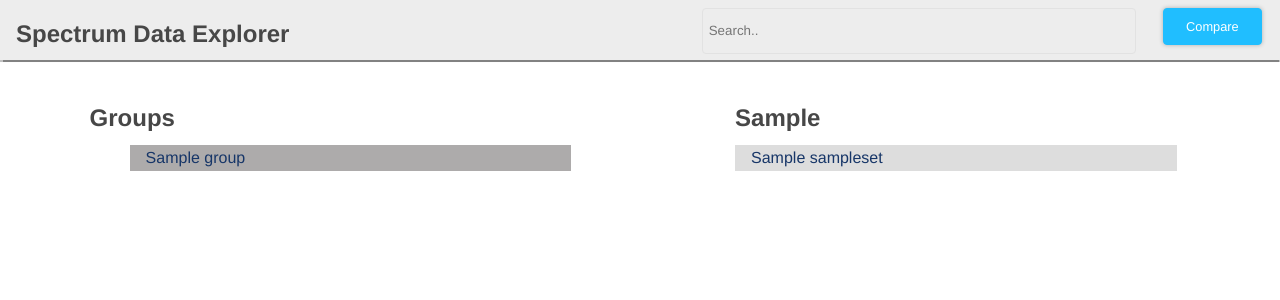
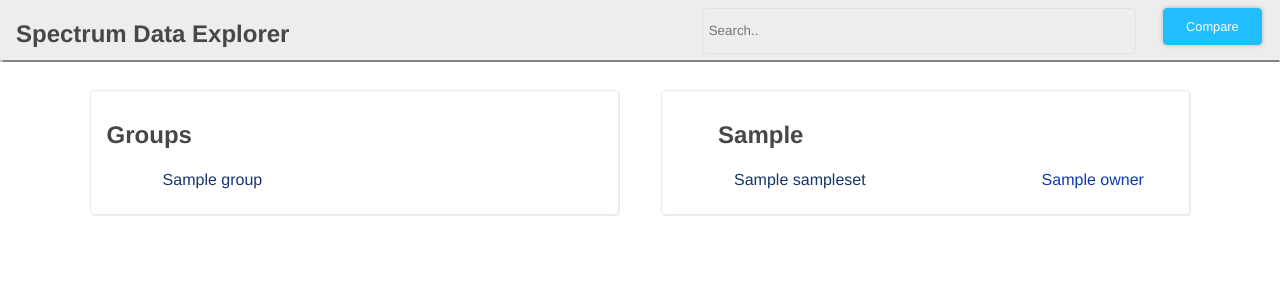
Before and after one commit to mtholyoke/specx, a Flask app: template templates/index.html in a window 1280 px wide. Shown: the top 300 px of the page. Run offline with Flask 2, Linux system fonts and the light colour scheme; the template is opened without the code that fills it: most values are stand-ins (such as "Sample title", 1, 10 or a date in 2020).

Commit message:
Added Pubs to sample.html, added owner info to index and search. Fixed list styling and group link in search page

```diff
--- a/app.py
+++ b/app.py
@@ -19,8 +19,8 @@ def groupview(group_folder):
 
 @app.route("/sample/<sample_name>")
 def sampleview(sample_name):
-	sample_list, name, group, dana_group, owner = load_mossbauer.get_sample(sample_name)
-	return render_template('sample.html', sampledata=sample_list, name=name, group=group, dana_group=dana_group, owner=owner)
+	sample_list, name, group, dana_group, owner, pubs = load_mossbauer.get_sample(sample_name)
+	return render_template('sample.html', sampledata=sample_list, name=name, group=group, dana_group=dana_group, owner=owner, pubs=pubs)
 
 @app.route("/search/<query>")
 def searchview(query):
--- a/load_mossbauer.py
+++ b/load_mossbauer.py
@@ -10,8 +10,8 @@ import re
 
 cache = Cache()
 
-#SPECTRA_PATH = 'A:/UMass-MS-(31245724)/Superman - Mats/Spectrum Explorer/spectra/';
-SPECTRA_PATH = '/srv/nfs/common/spectra/';
+SPECTRA_PATH = 'A:/UMass-MS-(31245724)/Superman - Mats/Spectrum Explorer/spectra/';
+#SPECTRA_PATH = '/srv/nfs/common/spectra/';
 
 def to_digit(text):
     return int(text) if text.isdigit() else text
@@ -47,6 +47,7 @@ def load_data():
 			sample.group_folder = row[7]
 			sample.perc_Comp = row[8]
 			sample.owner = row[10]
+			sample.pubs = row[11]
 			sample.datafile_display_link = '/datafile/'+sample.sample_no
 			sample.textfile_display_link = '/textfile/'+sample.sample_no
 			sample.sampleurl = SPECTRA_PATH + 'Mossbauer/MHC/original/' + sample.sample_no + '.cnt'
@@ -82,6 +83,7 @@ def get_samples_for_group(group_folder):
 		sampleset.weight = s.weight
 		sampleset.is_post = s.is_post
 		sampleset.perc_Comp = s.perc_Comp
+		sampleset.owner = s.owner
 		sampleset.url = urllib.parse.quote_plus(s.sample_name)
 
 		samples_set.append(sampleset)
@@ -96,7 +98,8 @@ def get_sample(sample_name):
 	group = sample_list[0].group_folder
 	dana_group = sample_list[0].dana_group
 	owner = sample_list[0].owner
-	return sample_list, name, group, dana_group,owner
+	pubs = sample_list[0].pubs
+	return sample_list, name, group, dana_group,owner, pubs
 
 def get_sample_temperature(sample_no):
 	moss_list = load_data()
@@ -165,6 +168,7 @@ def searchResult(query):
 		sampleset.weight = s.weight
 		sampleset.is_post = s.is_post
 		sampleset.perc_Comp = s.perc_Comp
+		sampleset.owner = s.owner
 		sampleset.url = urllib.parse.quote_plus(s.sample_name)
 
 		samples_set.append(sampleset)
--- a/static/css/index.css
+++ b/static/css/index.css
@@ -4,3 +4,7 @@ body{background-color:#FFF;}
 .left{float:left; width:45%; vertical-align: middle;}
 .right{float:right; width:45%; vertical-align: middle;}
 .headerCenter{text-align: center;}
+.sample_entry{float:left;}
+.sample_owner{float:right; color: #0b3baa;}
+.listitem{float:left;}
+.groupSet, .sampleSet{border:1px solid #ebebeb; border-radius: 4px; box-shadow: 1px 1px #ededed; padding:1em;}
--- a/static/css/master.css
+++ b/static/css/master.css
@@ -65,9 +65,7 @@ input[type=text] {
     margin-bottom:1%;
 }
 
-.listitem{    display: block; padding: 0.3em 1em; border-bottom: 1px solid #e2e2e2; width: 90%; }
-.listitem:nth-child(even){background-color:#dddddd}
-.listitem:nth-child(odd){background-color:#adabab }
+.listitem{display: block; padding: 0.6em 1em; border-bottom: 1px solid #e2e2e2; width: 90%; }
 .listitem:last-child{border-bottom: none}
 
 /* The Modal (background) */
--- a/templates/index.html
+++ b/templates/index.html
@@ -4,7 +4,7 @@
 {% endblock%}
 {% block body %}
 	<div class='subcontent'>
-		<div class='left'>
+		<div class='left groupSet'>
 			<h2> Groups </h2>
 			<ul>
 			{% for group in data %}
@@ -12,11 +12,14 @@
 			{% endfor %}
 			</ul>
 		</div>
-		<div class='right'>
+		<div class='right sampleSet'>
 			<ul>
 			<h2> {{ group_folder }}</h2>
 			{% for sampleset in sampledata %}
-			    <li class='listitem'><a href=../sample/{{ sampleset.url }}>{{ sampleset.sample_name }}</a></li>
+			    <li class='listitem'>
+			    	<a class='sample_entry' href=../sample/{{ sampleset.url }}>{{ sampleset.sample_name }}</a>
+			    	<span class='sample_owner'> {{ sampleset.owner }}</span>
+			    </li>
 			{% endfor %}
 			</ul>
 		</div>
--- a/templates/sample.html
+++ b/templates/sample.html
@@ -9,6 +9,7 @@
 		<h3 class='inline'>Group: <span class='highlight' ><a href='/group/{{group}}'>{{group}}</a></span></h3>
 		<h3 class='inline'>Dana Group: <span  class='highlight'>{{dana_group}}</span></h3>
 		<h3 class='inline'>Owner: <span  class='highlight'>{{owner}}</span></h3>
+		<h3 class='inline'>Pubs: <span  class='highlight'>{{pubs}}</span></h3>
 		<div class='button compare'> Compare </div>
 	</div>
 
```
Also changed, not shown: static/css/search.css (+8 -2 lines), templates/search.html (+8 -5 lines).
